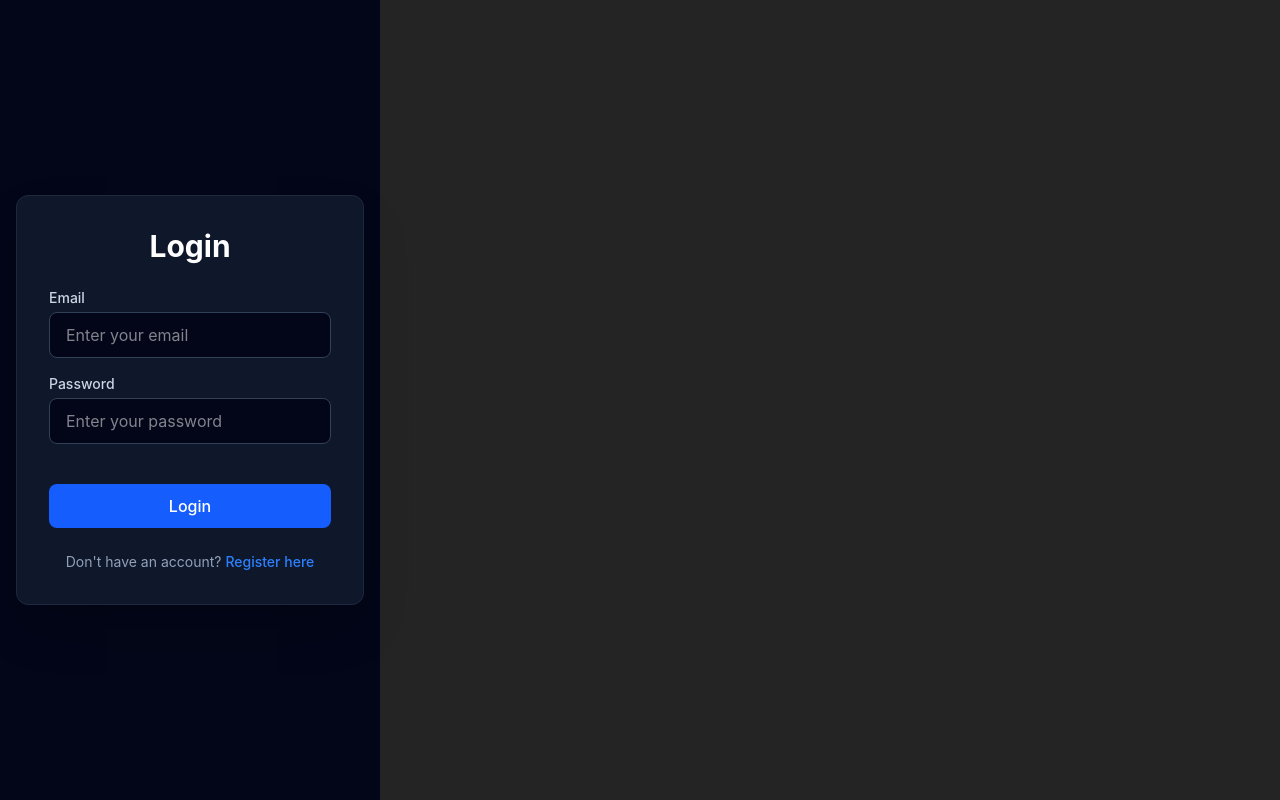
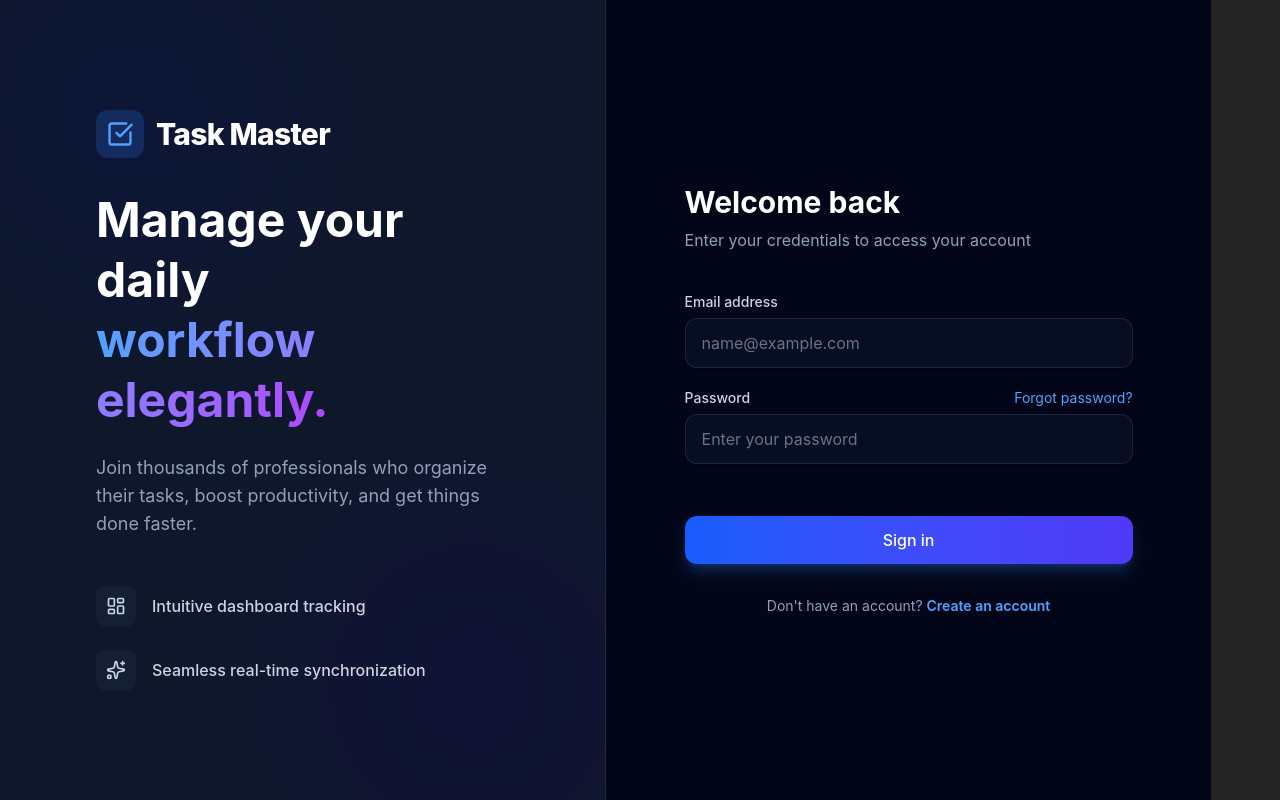
Before and after one commit to toriqkun/simple-task-manager, a React (Vite) app in the folder frontend/: page /login in a window 1280 px wide. Built offline with nearby package versions, Linux system fonts and the light colour scheme.

Commit message:
style: redesign auth pages to full-screen split layout

```diff
--- a/frontend/src/pages/Login.tsx
+++ b/frontend/src/pages/Login.tsx
@@ -2,6 +2,7 @@ import { useState } from 'react';
 import { useNavigate, Link } from 'react-router-dom';
 import { useAuth } from '../context/authContext';
 import api from '../services/api';
+import { LayoutDashboard, CheckSquare, Sparkles } from 'lucide-react';
 
 export default function Login() {
   const [email, setEmail] = useState('');
@@ -29,39 +30,100 @@ export default function Login() {
   };
 
   return (
-    <div className="flex min-h-screen items-center justify-center p-4">
-      <div className="w-full max-w-md rounded-xl bg-slate-900 p-8 shadow-2xl border border-slate-800">
-        <h2 className="mb-6 text-3xl font-bold text-center text-white">Login</h2>
+    <div className="flex min-h-screen bg-slate-950">
+      {/* Left Panel - Branding */}
+      <div className="hidden lg:flex lg:w-1/2 relative overflow-hidden bg-slate-900 border-r border-slate-800">
+        {/* Background decorations */}
+        <div className="absolute top-[-10%] left-[-10%] w-96 h-96 rounded-full bg-blue-600/20 blur-3xl mix-blend-overlay"></div>
+        <div className="absolute bottom-[-10%] right-[-10%] w-96 h-96 rounded-full bg-purple-600/20 blur-3xl mix-blend-overlay"></div>
+
+        <div className="relative z-10 flex flex-col justify-center px-12 xl:px-24 h-full w-full">
+          <div className="mb-8 flex items-center space-x-3">
+            <div className="flex items-center justify-center w-12 h-12 rounded-xl bg-blue-500/20 text-blue-400">
+              <CheckSquare size={28} />
+            </div>
+            <span className="text-3xl font-extrabold text-white tracking-tight">Task Master</span>
+          </div>
+
+          <h1 className="text-4xl xl:text-5xl font-bold text-white mb-6 leading-tight">
+            Manage your daily <br/>
+            <span className="text-transparent bg-clip-text bg-gradient-to-r from-blue-400 to-purple-500">
+              workflow elegantly.
+            </span>
+          </h1>
+
+          <p className="text-lg text-slate-400 mb-12 max-w-xl">
+            Join thousands of professionals who organize their tasks, boost productivity, and get things done faster.
+          </p>
+
+          <div className="space-y-6">
+            <div className="flex items-center space-x-4">
+              <div className="flex-shrink-0 flex items-center justify-center w-10 h-10 rounded-lg bg-slate-800/50 text-slate-300">
+                <LayoutDashboard size={20} />
+              </div>
+              <p className="text-slate-300 font-medium">Intuitive dashboard tracking</p>
+            </div>
+            <div className="flex items-center space-x-4">
+              <div className="flex-shrink-0 flex items-center justify-center w-10 h-10 rounded-lg bg-slate-800/50 text-slate-300">
+                <Sparkles size={20} />
+              </div>
+              <p className="text-slate-300 font-medium">Seamless real-time synchronization</p>
+            </div>
+          </div>
+        </div>
+      </div>
+
+      {/* Right Panel - Login Form */}
+      <div className="w-full lg:w-1/2 flex items-center justify-center p-6 sm:p-12 relative">
+        <div className="w-full max-w-md mx-auto">
+          {/* Mobile Header (Only visible on small screens) */}
+          <div className="lg:hidden mb-10 flex items-center justify-center space-x-3">
+            <div className="flex items-center justify-center w-10 h-10 rounded-xl bg-blue-500/20 text-blue-400">
+              <CheckSquare size={24} />
+            </div>
+            <span className="text-2xl font-extrabold text-white tracking-tight">Task Master</span>
+          </div>
+
+          <div className="mb-10 lg:text-left text-center">
+            <h2 className="text-3xl font-bold text-white mb-2">Welcome back</h2>
+            <p className="text-slate-400">Enter your credentials to access your account</p>
+          </div>
 
           {error && (
-          <div className="mb-4 rounded-lg bg-red-500/10 p-4 text-red-500 border border-red-500/20 text-sm">
+            <div className="mb-6 rounded-lg bg-red-500/10 p-4 text-red-500 border border-red-500/20 text-sm flex items-center">
+              <svg xmlns="http://www.w3.org/2000/svg" className="h-5 w-5 mr-2 flex-shrink-0" viewBox="0 0 20 20" fill="currentColor">
+                <path fillRule="evenodd" d="M18 10a8 8 0 11-16 0 8 8 0 0116 0zm-7 4a1 1 0 11-2 0 1 1 0 012 0zm-1-9a1 1 0 00-1 1v4a1 1 0 102 0V6a1 1 0 00-1-1z" clipRule="evenodd" />
+              </svg>
               {error}
             </div>
           )}
 
-        <form onSubmit={handleSubmit} className="space-y-4">
+          <form onSubmit={handleSubmit} className="space-y-5">
             <div>
-            <label className="block text-sm font-medium text-slate-300 mb-1" htmlFor="email">Email</label>
+              <label className="block text-sm font-medium text-slate-300 mb-1.5" htmlFor="email">Email address</label>
               <input
                 id="email"
                 type="email"
                 required
                 value={email}
                 onChange={(e) => setEmail(e.target.value)}
-              className="w-full rounded-lg border border-slate-700 bg-slate-950 px-4 py-2.5 text-white focus:border-blue-500 focus:outline-none focus:ring-1 focus:ring-blue-500 transition-colors"
-              placeholder="Enter your email"
+                className="w-full rounded-xl border border-slate-700/50 bg-slate-900/50 px-4 py-3 text-white focus:border-blue-500 focus:outline-none focus:ring-1 focus:ring-blue-500 transition-all shadow-sm placeholder-slate-500"
+                placeholder="name@example.com"
               />
             </div>
 
             <div>
-            <label className="block text-sm font-medium text-slate-300 mb-1" htmlFor="password">Password</label>
+              <div className="flex justify-between items-center mb-1.5">
+                <label className="block text-sm font-medium text-slate-300" htmlFor="password">Password</label>
+                <a href="#" className="text-sm text-blue-400 hover:text-blue-300 transition-colors">Forgot password?</a>
+              </div>
               <input
                 id="password"
                 type="password"
                 required
                 value={password}
                 onChange={(e) => setPassword(e.target.value)}
-              className="w-full rounded-lg border border-slate-700 bg-slate-950 px-4 py-2.5 text-white focus:border-blue-500 focus:outline-none focus:ring-1 focus:ring-blue-500 transition-colors"
+                className="w-full rounded-xl border border-slate-700/50 bg-slate-900/50 px-4 py-3 text-white focus:border-blue-500 focus:outline-none focus:ring-1 focus:ring-blue-500 transition-all shadow-sm placeholder-slate-500"
                 placeholder="Enter your password"
               />
             </div>
@@ -69,19 +131,28 @@ export default function Login() {
             <button
               type="submit"
               disabled={loading}
-            className="w-full rounded-lg bg-blue-600 px-4 py-2.5 text-white font-medium hover:bg-blue-700 focus:outline-none focus:ring-2 focus:ring-blue-500 focus:ring-offset-2 focus:ring-offset-slate-900 disabled:opacity-50 disabled:cursor-not-allowed transition-colors mt-6"
+              className="w-full rounded-xl bg-gradient-to-r from-blue-600 to-indigo-600 px-4 py-3 text-white font-medium hover:from-blue-500 hover:to-indigo-500 focus:outline-none focus:ring-2 focus:ring-blue-500 focus:ring-offset-2 focus:ring-offset-slate-950 disabled:opacity-50 disabled:cursor-not-allowed transition-all shadow-lg shadow-blue-500/25 mt-8"
             >
-            {loading ? 'Logging in...' : 'Login'}
+              {loading ? (
+                 <div className="flex items-center justify-center">
+                   <svg className="animate-spin -ml-1 mr-3 h-5 w-5 text-white" xmlns="http://www.w3.org/2000/svg" fill="none" viewBox="0 0 24 24">
+                     <circle className="opacity-25" cx="12" cy="12" r="10" stroke="currentColor" strokeWidth="4"></circle>
+                     <path className="opacity-75" fill="currentColor" d="M4 12a8 8 0 018-8V0C5.373 0 0 5.373 0 12h4zm2 5.291A7.962 7.962 0 014 12H0c0 3.042 1.135 5.824 3 7.938l3-2.647z"></path>
+                   </svg>
+                   Signing in...
+                 </div>
+              ) : 'Sign in'}
             </button>
           </form>
 
-        <p className="mt-6 text-center text-sm text-slate-400">
+          <p className="mt-8 text-center text-sm text-slate-400">
             Don't have an account?{' '}
-          <Link to="/register" className="text-blue-500 hover:text-blue-400 font-medium hover:underline">
-            Register here
+            <Link to="/register" className="text-blue-400 font-semibold hover:text-blue-300 transition-colors">
+              Create an account
             </Link>
           </p>
         </div>
       </div>
+    </div>
   );
 }
--- a/frontend/src/pages/Register.tsx
+++ b/frontend/src/pages/Register.tsx
@@ -1,6 +1,7 @@
 import { useState } from 'react';
 import { useNavigate, Link } from 'react-router-dom';
 import api from '../services/api';
+import { LayoutDashboard, CheckSquare, Sparkles } from 'lucide-react';
 
 export default function Register() {
   const [name, setName] = useState('');
@@ -27,52 +28,110 @@ export default function Register() {
   };
 
   return (
-    <div className="flex min-h-screen items-center justify-center p-4">
-      <div className="w-full max-w-md rounded-xl bg-slate-900 p-8 shadow-2xl border border-slate-800">
-        <h2 className="mb-6 text-3xl font-bold text-center text-white">Create Account</h2>
+    <div className="flex min-h-screen bg-slate-950">
+      {/* Left Panel - Branding */}
+      <div className="hidden lg:flex lg:w-1/2 relative overflow-hidden bg-slate-900 border-r border-slate-800">
+        {/* Background decorations */}
+        <div className="absolute top-[-10%] right-[-10%] w-96 h-96 rounded-full bg-indigo-600/20 blur-3xl mix-blend-overlay"></div>
+        <div className="absolute bottom-[-10%] left-[-10%] w-96 h-96 rounded-full bg-blue-600/20 blur-3xl mix-blend-overlay"></div>
+
+        <div className="relative z-10 flex flex-col justify-center px-12 xl:px-24 h-full w-full">
+          <div className="mb-8 flex items-center space-x-3">
+            <div className="flex items-center justify-center w-12 h-12 rounded-xl bg-blue-500/20 text-blue-400">
+              <CheckSquare size={28} />
+            </div>
+            <span className="text-3xl font-extrabold text-white tracking-tight">Task Master</span>
+          </div>
+
+          <h1 className="text-4xl xl:text-5xl font-bold text-white mb-6 leading-tight">
+            Start organizing your <br/>
+            <span className="text-transparent bg-clip-text bg-gradient-to-r from-indigo-400 to-blue-500">
+              life today.
+            </span>
+          </h1>
+
+          <p className="text-lg text-slate-400 mb-12 max-w-xl">
+            Create an account to join thousands of professionals who successfully manage their daily tasks and long-term goals.
+          </p>
+
+          <div className="space-y-6">
+            <div className="flex items-center space-x-4">
+              <div className="flex-shrink-0 flex items-center justify-center w-10 h-10 rounded-lg bg-slate-800/50 text-slate-300">
+                <LayoutDashboard size={20} />
+              </div>
+              <p className="text-slate-300 font-medium">Intuitive dashboard tracking</p>
+            </div>
+            <div className="flex items-center space-x-4">
+              <div className="flex-shrink-0 flex items-center justify-center w-10 h-10 rounded-lg bg-slate-800/50 text-slate-300">
+                <Sparkles size={20} />
+              </div>
+              <p className="text-slate-300 font-medium">Seamless real-time synchronization</p>
+            </div>
+          </div>
+        </div>
+      </div>
+
+      {/* Right Panel - Register Form */}
+      <div className="w-full lg:w-1/2 flex items-center justify-center p-6 sm:p-12 relative">
+        <div className="w-full max-w-md mx-auto">
+          {/* Mobile Header */}
+          <div className="lg:hidden mb-10 flex items-center justify-center space-x-3">
+            <div className="flex items-center justify-center w-10 h-10 rounded-xl bg-blue-500/20 text-blue-400">
+              <CheckSquare size={24} />
+            </div>
+            <span className="text-2xl font-extrabold text-white tracking-tight">Task Master</span>
+          </div>
+
+          <div className="mb-10 lg:text-left text-center">
+            <h2 className="text-3xl font-bold text-white mb-2">Create an account</h2>
+            <p className="text-slate-400">Sign up to get started with Task Master</p>
+          </div>
 
           {error && (
-          <div className="mb-4 rounded-lg bg-red-500/10 p-4 text-red-500 border border-red-500/20 text-sm">
+            <div className="mb-6 rounded-lg bg-red-500/10 p-4 text-red-500 border border-red-500/20 text-sm flex items-center">
+              <svg xmlns="http://www.w3.org/2000/svg" className="h-5 w-5 mr-2 flex-shrink-0" viewBox="0 0 20 20" fill="currentColor">
+                <path fillRule="evenodd" d="M18 10a8 8 0 11-16 0 8 8 0 0116 0zm-7 4a1 1 0 11-2 0 1 1 0 012 0zm-1-9a1 1 0 00-1 1v4a1 1 0 102 0V6a1 1 0 00-1-1z" clipRule="evenodd" />
+              </svg>
               {error}
             </div>
           )}
 
-        <form onSubmit={handleSubmit} className="space-y-4">
+          <form onSubmit={handleSubmit} className="space-y-5">
             <div>
-            <label className="block text-sm font-medium text-slate-300 mb-1" htmlFor="name">Full Name</label>
+              <label className="block text-sm font-medium text-slate-300 mb-1.5" htmlFor="name">Full Name</label>
               <input
                 id="name"
                 type="text"
                 required
                 value={name}
                 onChange={(e) => setName(e.target.value)}
-              className="w-full rounded-lg border border-slate-700 bg-slate-950 px-4 py-2.5 text-white focus:border-blue-500 focus:outline-none focus:ring-1 focus:ring-blue-500 transition-colors"
-              placeholder="Enter your name"
+                className="w-full rounded-xl border border-slate-700/50 bg-slate-900/50 px-4 py-3 text-white focus:border-indigo-500 focus:outline-none focus:ring-1 focus:ring-indigo-500 transition-all shadow-sm placeholder-slate-500"
+                placeholder="John Doe"
               />
             </div>
 
             <div>
-            <label className="block text-sm font-medium text-slate-300 mb-1" htmlFor="email">Email</label>
+              <label className="block text-sm font-medium text-slate-300 mb-1.5" htmlFor="email">Email address</label>
               <input
                 id="email"
                 type="email"
                 required
                 value={email}
                 onChange={(e) => setEmail(e.target.value)}
-              className="w-full rounded-lg border border-slate-700 bg-slate-950 px-4 py-2.5 text-white focus:border-blue-500 focus:outline-none focus:ring-1 focus:ring-blue-500 transition-colors"
-              placeholder="Enter your email"
+                className="w-full rounded-xl border border-slate-700/50 bg-slate-900/50 px-4 py-3 text-white focus:border-indigo-500 focus:outline-none focus:ring-1 focus:ring-indigo-500 transition-all shadow-sm placeholder-slate-500"
+                placeholder="name@example.com"
               />
             </div>
 
             <div>
-            <label className="block text-sm font-medium text-slate-300 mb-1" htmlFor="password">Password</label>
+              <label className="block text-sm font-medium text-slate-300 mb-1.5" htmlFor="password">Password</label>
               <input
                 id="password"
                 type="password"
                 required
                 value={password}
                 onChange={(e) => setPassword(e.target.value)}
-              className="w-full rounded-lg border border-slate-700 bg-slate-950 px-4 py-2.5 text-white focus:border-blue-500 focus:outline-none focus:ring-1 focus:ring-blue-500 transition-colors"
+                className="w-full rounded-xl border border-slate-700/50 bg-slate-900/50 px-4 py-3 text-white focus:border-indigo-500 focus:outline-none focus:ring-1 focus:ring-indigo-500 transition-all shadow-sm placeholder-slate-500"
                 placeholder="Create a password (min. 6 characters)"
               />
             </div>
@@ -80,19 +139,28 @@ export default function Register() {
             <button
               type="submit"
               disabled={loading}
-            className="w-full rounded-lg bg-blue-600 px-4 py-2.5 text-white font-medium hover:bg-blue-700 focus:outline-none focus:ring-2 focus:ring-blue-500 focus:ring-offset-2 focus:ring-offset-slate-900 disabled:opacity-50 disabled:cursor-not-allowed transition-colors mt-6"
+              className="w-full rounded-xl bg-gradient-to-r from-indigo-600 to-blue-600 px-4 py-3 text-white font-medium hover:from-indigo-500 hover:to-blue-500 focus:outline-none focus:ring-2 focus:ring-indigo-500 focus:ring-offset-2 focus:ring-offset-slate-950 disabled:opacity-50 disabled:cursor-not-allowed transition-all shadow-lg shadow-indigo-500/25 mt-8"
             >
-            {loading ? 'Creating account...' : 'Register'}
+              {loading ? (
+                 <div className="flex items-center justify-center">
+                   <svg className="animate-spin -ml-1 mr-3 h-5 w-5 text-white" xmlns="http://www.w3.org/2000/svg" fill="none" viewBox="0 0 24 24">
+                     <circle className="opacity-25" cx="12" cy="12" r="10" stroke="currentColor" strokeWidth="4"></circle>
+                     <path className="opacity-75" fill="currentColor" d="M4 12a8 8 0 018-8V0C5.373 0 0 5.373 0 12h4zm2 5.291A7.962 7.962 0 014 12H0c0 3.042 1.135 5.824 3 7.938l3-2.647z"></path>
+                   </svg>
+                   Creating account...
+                 </div>
+              ) : 'Sign up'}
             </button>
           </form>
 
-        <p className="mt-6 text-center text-sm text-slate-400">
+          <p className="mt-8 text-center text-sm text-slate-400">
             Already have an account?{' '}
-          <Link to="/login" className="text-blue-500 hover:text-blue-400 font-medium hover:underline">
-            Login here
+            <Link to="/login" className="text-indigo-400 font-semibold hover:text-indigo-300 transition-colors">
+              Sign in
             </Link>
           </p>
         </div>
       </div>
+    </div>
   );
 }
```
Lines whose indentation alone changed are shown as unchanged.
